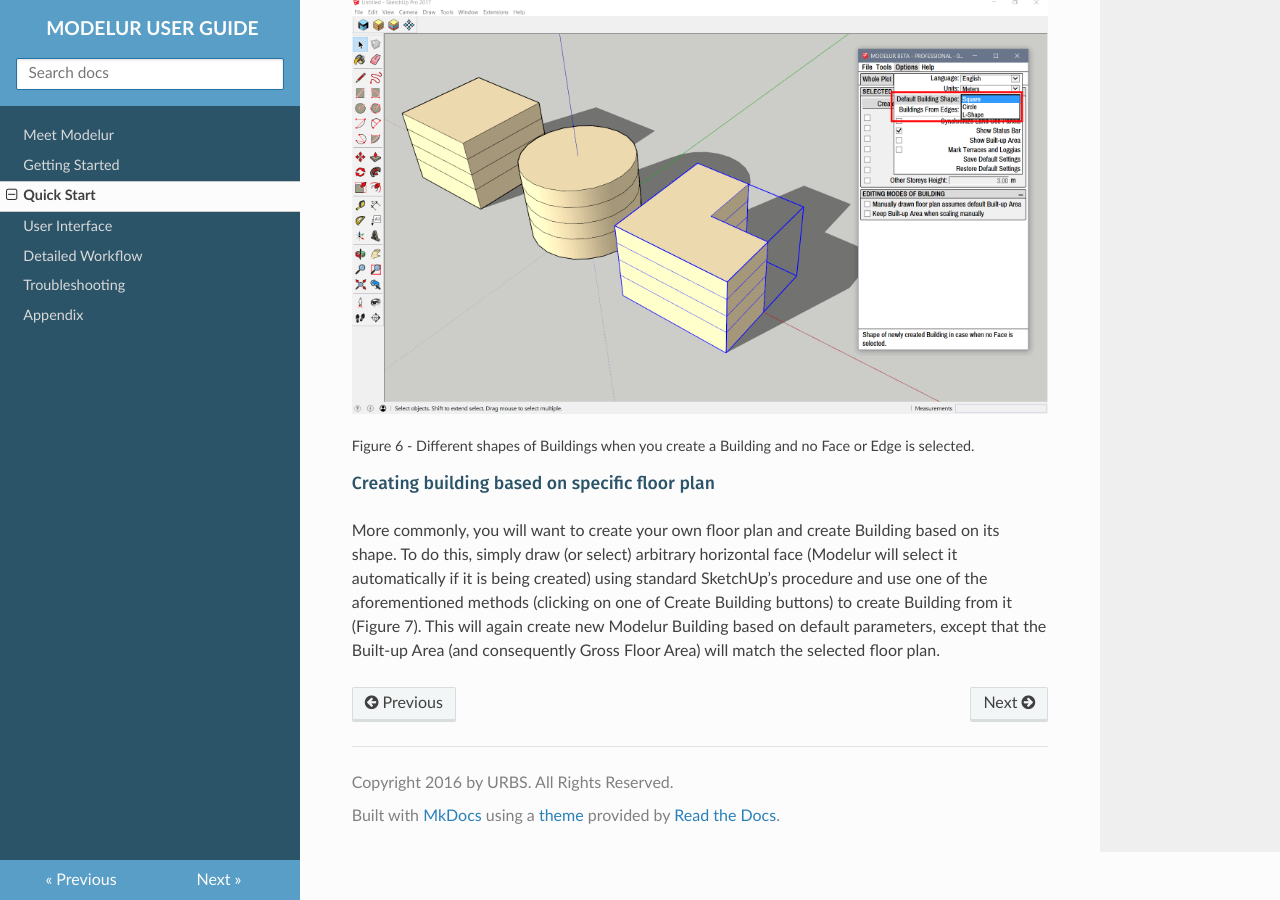
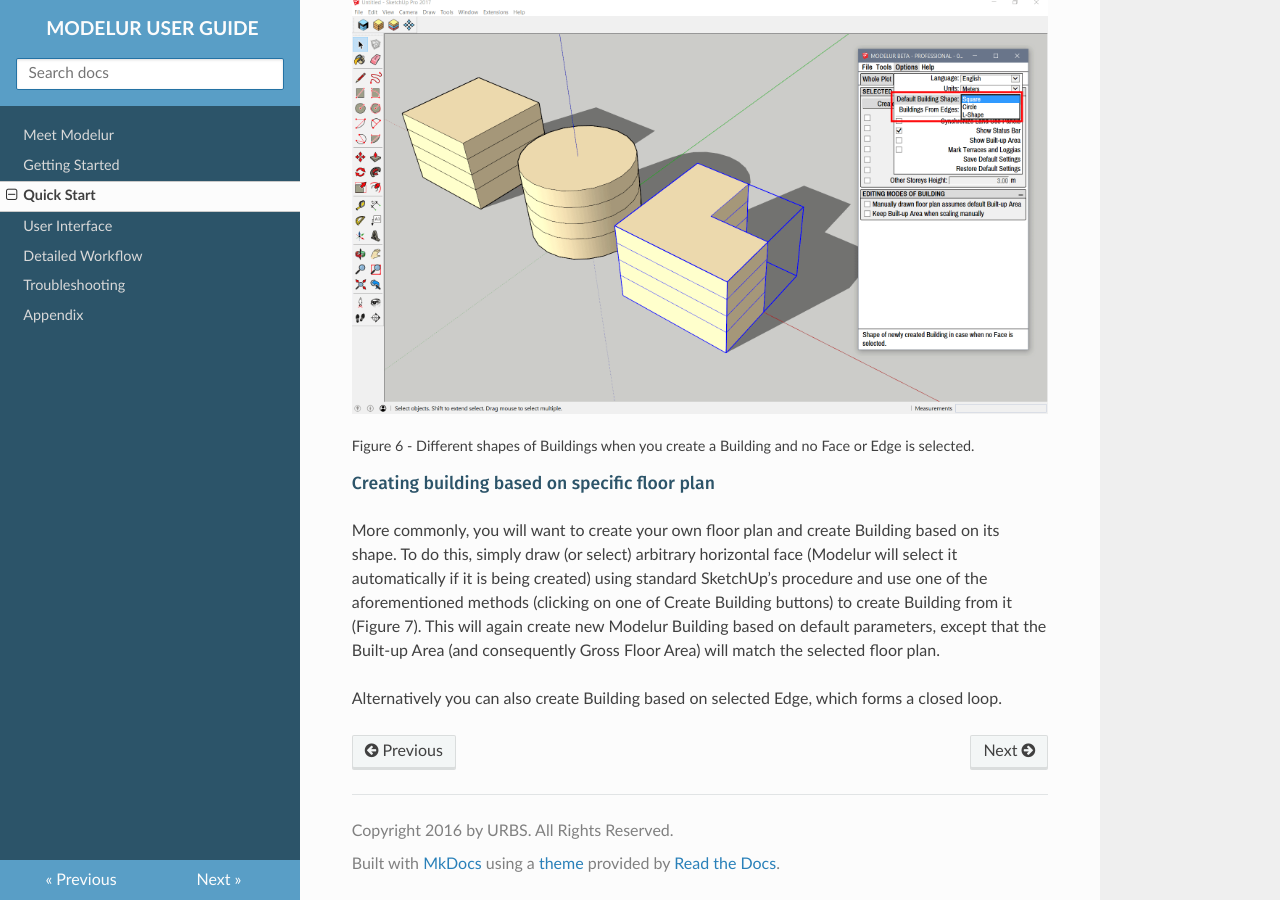
Before and after one commit to Modelur/docs, an MkDocs documentation site: the page built from docs/quickstart.md, in a window 1280 px wide and 900 px high, scrolled down 3739 px. Built offline with MkDocs 1.6.1, drawn with Linux system fonts in a browser that asks for light colours; nearby versions of some CDN libraries; old or Windows-style settings are respelled for this version of MkDocs.

Commit message:
Minor update

```diff
--- a/docs/quickstart.md
+++ b/docs/quickstart.md
@@ -20,18 +20,18 @@
 User Interface Structure
 ========================
 
-#### Menu
+##### Menu
 Menu is located at the top of the User Interface. It is the place where you go to when you want to save data (e.g. export Urban Control Indicators), change preferences (e.g. Language) or get some help (e.g. open this User Guide). Detailed description is available in the Menu section.
 
-#### Tabs
+##### Tabs
 Tabs are located below the Menu. They represent a groups of similar tasks. Currently there are four of them: Whole Plot tab (a place to set default values for the whole plot), Land Use tab (a place to create and edit Land Uses and their parameters), Building tab (a place to modify selected Buildings) and Survey (a place where you can monitor Urban Control Indicators). Detailed description is available in the Tabs section.
 
 ![Modelur_User_Interface](img/modelur_ui_annotated.png)
 
-#### Panels
+##### Panels
 Panels are the windows inside each tab. They represent a group of related parameters (e.g. Plot Parameters or Land Use Requirements). Detailed description is available in each of the corresponding Tabs section.
 
-#### Status Bar
+##### Status Bar
 Statusbar is located at the bottom of the UI. It's task is to explain you the meaning of abbreviated text when you hover over it. You can turn Status bar on or of in Menu > Options > Show status bar.
 
 <figcaption>Figure 3 -  Structure of Modelur User Interface.</figcaption>
@@ -74,3 +74,5 @@
 ##### Creating building based on specific floor plan
 
 More commonly, you will want to create your own floor plan and create Building based on its shape. To do this, simply draw (or select) arbitrary horizontal face (Modelur will select it automatically if it is being created) using standard SketchUp’s procedure and use one of the aforementioned methods (clicking on one of Create Building buttons) to create Building from it (Figure 7). This will again create new Modelur Building based on default parameters, except that the Built-up Area (and consequently Gross Floor Area) will match the selected floor plan.
+
+Alternatively you can also create Building based on selected Edge, which forms a closed loop.
```
Also changed, not shown: docs/index.md (+2 -2 lines).
